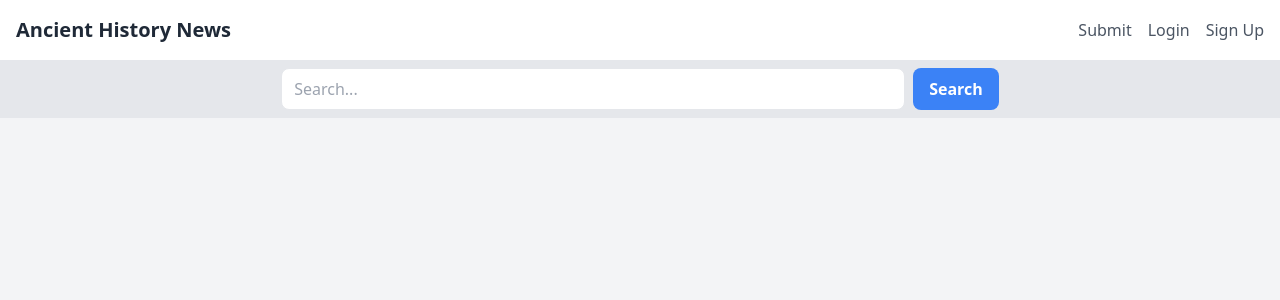
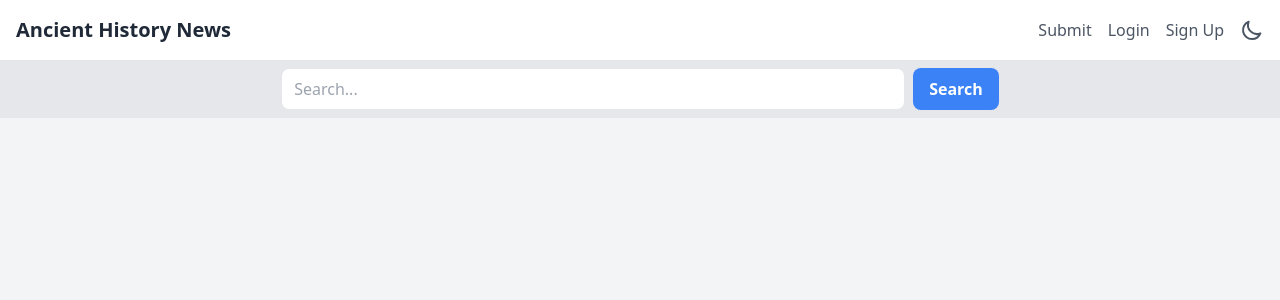
Before and after one commit to voodoo/AncientLinkUpvote2, a Flask app: page / in a window 1280 px wide. Shown: the top 300 px of the page. Run offline with Flask 3, Linux system fonts and the light colour scheme; data that the repository does not hold is empty.

Commit message:
Agent query: Please check if the dark mode toggle button is visible in the navigation bar and if clicking it toggles the dark mode for the entire website. Also, verify if the dark mode preference is saved and persists when refreshing the page.

```diff
--- a/templates/base.html
+++ b/templates/base.html
@@ -1,5 +1,5 @@
 <!DOCTYPE html>
-<html lang="en">
+<html lang="en" class="light dark:bg-gray-800 dark:text-white">
 <head>
     <meta charset="UTF-8">
     <meta name="viewport" content="width=device-width, initial-scale=1.0">
@@ -8,28 +8,33 @@
     <link rel="stylesheet" href="{{ url_for('static', filename='css/styles.css') }}">
     <meta name="csrf-token" content="{{ csrf_token() }}">
 </head>
-<body class="bg-gray-100">
-    <nav class="bg-white shadow-md">
+<body class="bg-gray-100 dark:bg-gray-900">
+    <nav class="bg-white dark:bg-gray-800 shadow-md">
         <div class="container mx-auto px-4">
             <div class="flex justify-between items-center py-4">
-                <a href="{{ url_for('main.index') }}" class="text-xl font-bold text-gray-800">Ancient History News</a>
+                <a href="{{ url_for('main.index') }}" class="text-xl font-bold text-gray-800 dark:text-white">Ancient History News</a>
                 <div class="flex items-center">
-                    <a href="{{ url_for('main.submit') }}" class="text-gray-600 hover:text-gray-800 mr-4">Submit</a>
+                    <a href="{{ url_for('main.submit') }}" class="text-gray-600 hover:text-gray-800 dark:text-gray-300 dark:hover:text-white mr-4">Submit</a>
                     {% if current_user.is_authenticated %}
-                        <a href="{{ url_for('auth.profile') }}" class="text-gray-600 hover:text-gray-800 mr-4">Profile</a>
-                        <a href="{{ url_for('auth.logout') }}" class="text-gray-600 hover:text-gray-800">Logout</a>
+                        <a href="{{ url_for('auth.profile') }}" class="text-gray-600 hover:text-gray-800 dark:text-gray-300 dark:hover:text-white mr-4">Profile</a>
+                        <a href="{{ url_for('auth.logout') }}" class="text-gray-600 hover:text-gray-800 dark:text-gray-300 dark:hover:text-white">Logout</a>
                     {% else %}
-                        <a href="{{ url_for('auth.login') }}" class="text-gray-600 hover:text-gray-800 mr-4">Login</a>
-                        <a href="{{ url_for('auth.signup') }}" class="text-gray-600 hover:text-gray-800">Sign Up</a>
+                        <a href="{{ url_for('auth.login') }}" class="text-gray-600 hover:text-gray-800 dark:text-gray-300 dark:hover:text-white mr-4">Login</a>
+                        <a href="{{ url_for('auth.signup') }}" class="text-gray-600 hover:text-gray-800 dark:text-gray-300 dark:hover:text-white">Sign Up</a>
                     {% endif %}
+                    <button id="darkModeToggle" class="text-gray-600 hover:text-gray-800 dark:text-gray-300 dark:hover:text-white ml-4">
+                        <svg xmlns="http://www.w3.org/2000/svg" class="h-6 w-6" fill="none" viewBox="0 0 24 24" stroke="currentColor">
+                            <path stroke-linecap="round" stroke-linejoin="round" stroke-width="2" d="M20.354 15.354A9 9 0 018.646 3.646 9.003 9.003 0 0012 21a9.003 9.003 0 008.354-5.646z" />
+                        </svg>
+                    </button>
                 </div>
             </div>
         </div>
     </nav>
-    <div class='bg-gray-200 py-2'>
+    <div class='bg-gray-200 dark:bg-gray-700 py-2'>
         <div class='container mx-auto px-4'>
             <form action="{{ url_for('main.search') }}" method="GET" class="flex justify-center">
-                <input type="text" name="q" placeholder="Search..." class="px-3 py-2 border rounded-lg text-gray-700 focus:outline-none focus:border-blue-500 mr-2 w-1/2">
+                <input type="text" name="q" placeholder="Search..." class="px-3 py-2 border rounded-lg text-gray-700 dark:text-gray-300 dark:bg-gray-600 focus:outline-none focus:border-blue-500 mr-2 w-1/2">
                 <button type="submit" class="bg-blue-500 text-white font-bold py-2 px-4 rounded-lg hover:bg-blue-600 focus:outline-none focus:shadow-outline">
                     Search
                 </button>
@@ -40,7 +45,7 @@
     <main class="container mx-auto mt-8 px-4">
         {% with messages = get_flashed_messages() %}
             {% if messages %}
-                <div class="bg-yellow-100 border-l-4 border-yellow-500 text-yellow-700 p-4 mb-4" role="alert">
+                <div class="bg-yellow-100 border-l-4 border-yellow-500 text-yellow-700 p-4 mb-4 dark:bg-yellow-900 dark:border-yellow-600 dark:text-yellow-200" role="alert">
                     {% for message in messages %}
                         <p>{{ message }}</p>
                     {% endfor %}
@@ -52,5 +57,23 @@
     </main>
 
     <script src="{{ url_for('static', filename='js/main.js') }}"></script>
+    <script>
+        const darkModeToggle = document.getElementById('darkModeToggle');
+        const htmlElement = document.documentElement;
+
+        // Check for saved theme preference or use system preference
+        const darkModeMediaQuery = window.matchMedia('(prefers-color-scheme: dark)');
+        const hasUserPreference = localStorage.getItem('darkMode');
+
+        if (hasUserPreference === 'true' || (!hasUserPreference && darkModeMediaQuery.matches)) {
+            htmlElement.classList.add('dark');
+        }
+
+        // Toggle dark mode
+        darkModeToggle.addEventListener('click', () => {
+            htmlElement.classList.toggle('dark');
+            localStorage.setItem('darkMode', htmlElement.classList.contains('dark'));
+        });
+    </script>
 </body>
 </html>
```
